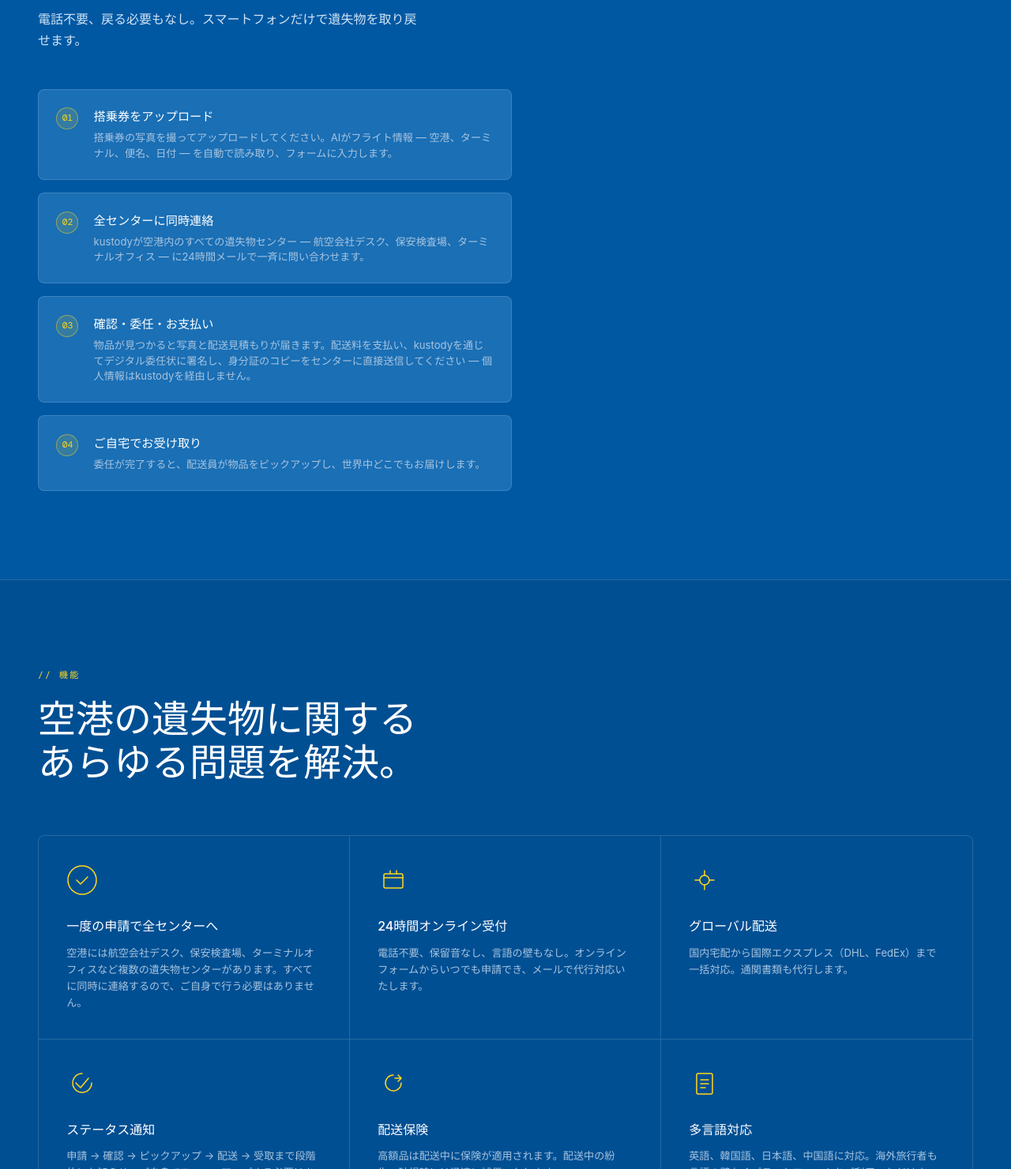
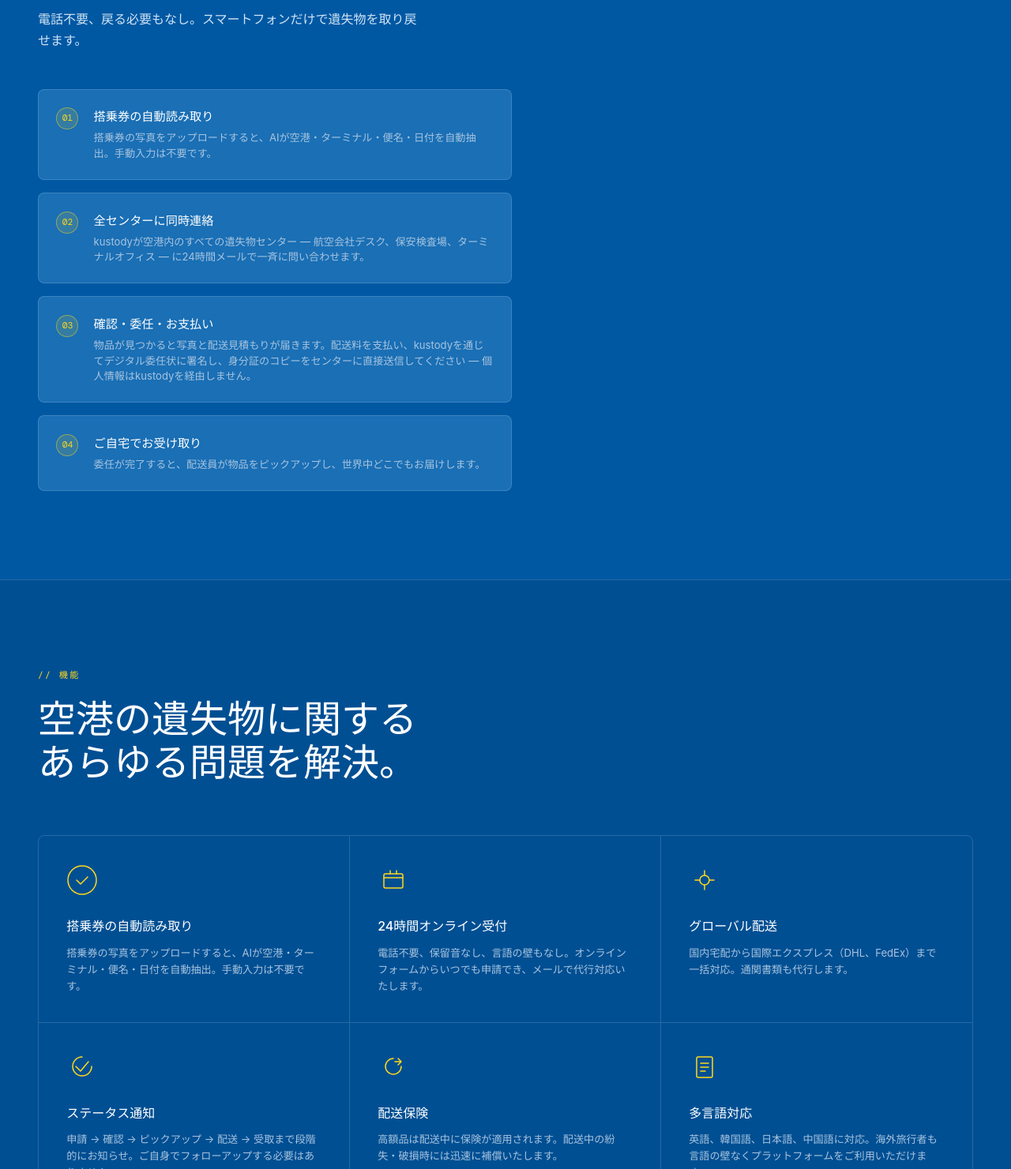
Before and after one commit to Joon-2/kustody, a website: page public/ja/index.html in a window 1280 px wide. Shown: the part 1120-2601 px from the top of the page at 79% size. Drawn offline with nearby package versions, Linux system fonts and the light colour scheme; a web font is replaced by a local one.

Commit message:
update JA copy
Co-Authored-By: Claude Opus 4.6 <noreply@anthropic.com>

```diff
--- a/public/ja/index.html
+++ b/public/ja/index.html
@@ -56,8 +56,8 @@
     <div class="flow-step">
       <div class="step-num">01</div>
       <div class="step-content">
-        <h4>搭乗券をアップロード</h4>
-        <p>搭乗券の写真を撮ってアップロードしてください。AIがフライト情報 — 空港、ターミナル、便名、日付 — を自動で読み取り、フォームに入力します。</p>
+        <h4>搭乗券の自動読み取り</h4>
+        <p>搭乗券の写真をアップロードすると、AIが空港・ターミナル・便名・日付を自動抽出。手動入力は不要です。</p>
       </div>
     </div>
     <div class="flow-step">
@@ -95,8 +95,8 @@
         <circle cx="20" cy="20" r="18" stroke="currentColor" stroke-width="1.5"/>
         <path d="M13 20l5 5 9-9" stroke="currentColor" stroke-width="1.5" stroke-linecap="round" stroke-linejoin="round"/>
       </svg>
-      <h3>一度の申請で全センターへ</h3>
-      <p>空港には航空会社デスク、保安検査場、ターミナルオフィスなど複数の遺失物センターがあります。すべてに同時に連絡するので、ご自身で行う必要はありません。</p>
+      <h3>搭乗券の自動読み取り</h3>
+      <p>搭乗券の写真をアップロードすると、AIが空港・ターミナル・便名・日付を自動抽出。手動入力は不要です。</p>
     </div>
     <div class="feature-card">
       <svg class="feature-icon" viewBox="0 0 40 40" fill="none">
```
Also changed, not shown: locales/ja.json (+4 -4 lines).
